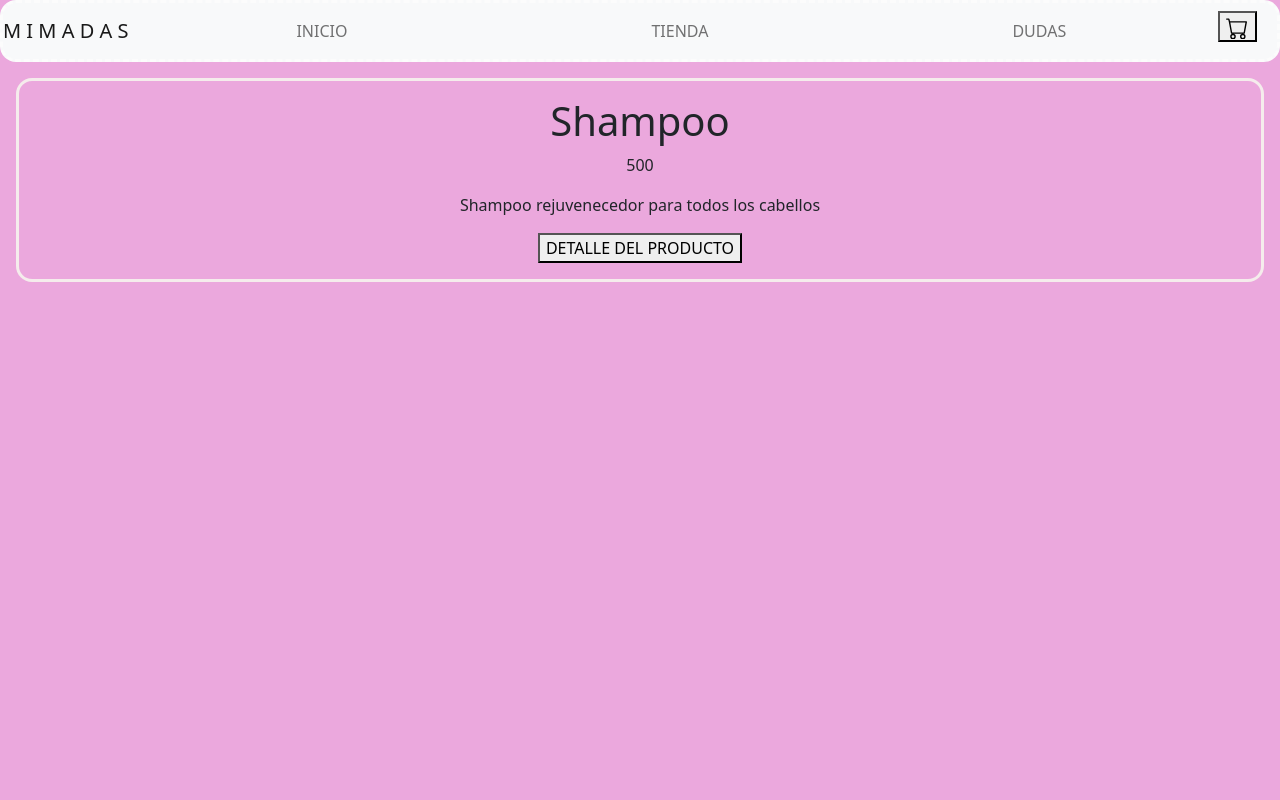
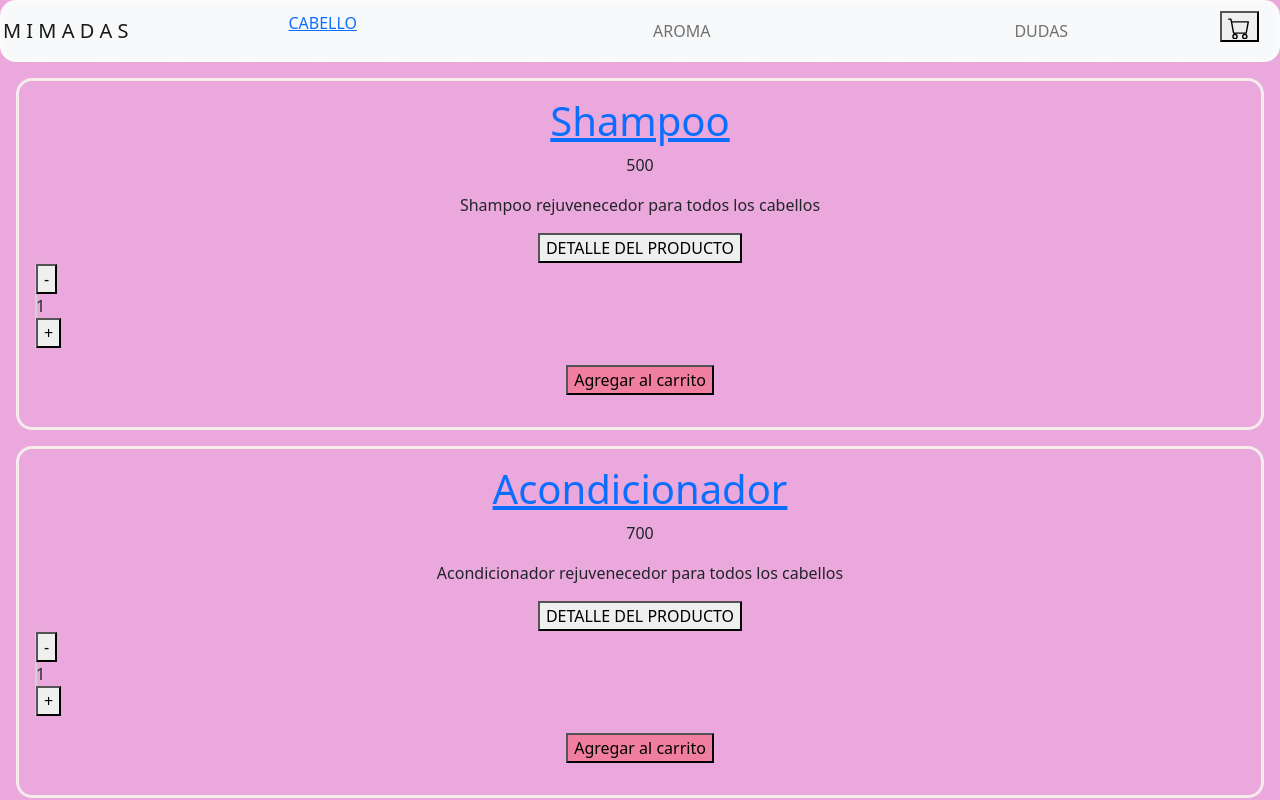
Before and after one commit to tomiaballay/coder-react-aballay, a React (Create React App) app: page / in a window 1280 px wide. Shown: the top 800 px of the page. Built offline with nearby package versions, Linux system fonts and the light colour scheme.

Commit message:
primer entrega

```diff
--- a/package.json
+++ b/package.json
@@ -10,6 +10,7 @@
     "bootstrap-icons": "^1.8.3",
     "react": "^18.2.0",
     "react-dom": "^18.2.0",
+    "react-router-dom": "^6.3.0",
     "react-scripts": "5.0.1",
     "web-vitals": "^2.1.4"
   },
--- a/src/App.css
+++ b/src/App.css
@@ -61,6 +61,7 @@ svg{
 .counter_item{
   margin: auto;
   padding: auto;
+
 }
 
 .counter_button{
@@ -82,3 +83,7 @@ svg{
   padding: 1rem
   ;
 }
+
+.subt{
+
+}
--- a/src/App.js
+++ b/src/App.js
@@ -1,19 +1,27 @@
 import './App.css';
 import 'bootstrap/dist/css/bootstrap.min.css';
 import NavBar from './components/NavBar';
-import ItemListContainer from "./container/ItemListContairner";
+import ItemListContainer from "./container/ItemListContainer";
 import CartWidget from "./components/CartWidget"
 import ItemCount from './components/ItemCount';
 import ItemDetailContainer from './container/ItemDetailContainer';
+import { BrowserRouter, Routes, Route } from 'react-router-dom';
 
 
 function  App () {
   return (
-    <>
+   <>
+     <BrowserRouter>
       <NavBar />
+      <Routes>
+        <Route path="/" element={<ItemListContainer />} />
+        <Route path="/categoria/:categoriaId" element={<ItemListContainer />}  />
+        <Route path="/detalle/:detalleId" element={<ItemDetailContainer />}  />
+      </Routes>
       {/*<ItemListContainer greating="Hola coder"/>*/}
-      <ItemDetailContainer />
-    </>
+      {/*<ItemDetailContainer /> */}
+    </BrowserRouter>
+   </>
   )
 }
 export default App;
--- a/src/components/Item.js
+++ b/src/components/Item.js
@@ -1,13 +1,22 @@
 import React from "react";
+import ItemCount from "./ItemCount";
+import { Link } from "react-router-dom";
 
+const onAdd = (param) => {alert ("La cantidad comprada es ${param}")};
 
 const Item = ({info}) => {
     return (
         <div className="caja">
+        <Link to={"/detalle/${info.id}"} >
         <h1>{info.nombre}</h1>
+        </Link>
         <p>{info.precio}</p>
         <p>{info.detalle}</p>
         <button>DETALLE DEL PRODUCTO</button>
+        <div className="subtr">
+        <ItemCount initial={1} stock={5} onAdd={onAdd}/>
+        </div>
+
         </div>
     )
 }
--- a/src/components/ItemCount.js
+++ b/src/components/ItemCount.js
@@ -1,4 +1,5 @@
 import React, { useState } from "react";
+
 
 const ItemCount = ({initial, stock, onAdd}) => {
 
--- a/src/components/NavBar.js
+++ b/src/components/NavBar.js
@@ -1,24 +1,25 @@
 
 import 'bootstrap/dist/css/bootstrap.min.css';
 import CartWidget from './CartWidget';
+import { NavLink } from "react-router-dom";
 
 function  NavBar () {
     return (
         <nav className="navbar navbar-expand-lg navbar-light bg-light App">
-        <a className = "navbar-brand" href="#">M I M A D A S</a>
+        <NavLink className = "navbar-brand" to="/">M I M A D A S</NavLink>
         <button className="navbar-toggler" type="button" data-toggle="collapse" data-target="#navbarNav" aria-controls="navbarNav" aria-expanded="false" aria-label="Toggle navigation">
           <span className="navbar-toggler-icon"></span>
         </button>
         <div className="collapse navbar-collapse" id="navbarNav">
           <ul className="navbar-nav">
             <li className="nav-item active">
-              <a className="nav-link" href="#"> INICIO <span class="sr-only"></span></a>
+              <NavLink className="nav_link"  to="/categoria/cabello"> CABELLO <span class="sr-only"></span></NavLink>
             </li>
             <li className="nav-item">
-              <a className="nav-link" href="#">TIENDA</a>
+              <NavLink className="nav-link" to="/categoria/aroma"> AROMA </NavLink>
             </li>
             <li className="nav-item">
-              <a className="nav-link" href="#">DUDAS</a>
+              <NavLink className="nav-link" to="/item">DUDAS</NavLink>
             </li>
             <li>
               <CartWidget />
--- a/src/container/ItemDetailContainer.js
+++ b/src/container/ItemDetailContainer.js
@@ -1,22 +1,31 @@
 import React, {useEffect, useState} from "react";
 import ItemDetail from "../components/ItemDetail";
+import { useParams } from "react-router-dom";
 
 
-const film =
-    {"nombre": "Shampoo", "precio": 500, "id": 1, "detalle": "Shampoo rejuvenecedor para todos los cabellos"};
+
+const productos = [
+    {id:1, nombre: "Shampoo", precio: 500, detalle: "Shampoo rejuvenecedor para todos los cabellos", category: "cabello", Image: "https://images.app.goo.gl/qiccg57RnPng3rnYA"},
+    {id:2, nombre: "Acondicionador", precio: 700, detalle: "Acondicionador rejuvenecedor para todos los cabellos", category: "cabello"},
+    {id:3, nombre: "Crema", precio: 800, detalle: "Crema rejuvenecedora para todas las pieles", category: "cabello"},
+    {id:4, nombre: "Desodorante", precio: 600 ,detalle: "Desodorante antitraspirante, invisble", category: "aroma"},
+    {id:5, nombre: "Perfume", precio: 1500, detalle: "Perfume de alta calidad", category: "aroma"},
+  ];
 
 export const ItemDetailContainer = () => {
     const [data, setData] = useState({});
 
+    const { detalleId } = useParams();
+
     useEffect(() => {
         const getData = new Promise(resolve => {
             setTimeout(() => {
-                resolve (film);
+                resolve (productos);
             }, 3000);
         });
 
-        getData.then(res => setData(res));
-    }, []);
+        getData.then(res => setData(res.find(productos => productos.id === parseInt(detalleId))));
+    }, [ detalleId ])
 
 
     return (
--- /dev/null
+++ b/src/container/ItemListContainer.js
@@ -0,0 +1,47 @@
+import React, { useEffect, useState } from "react";
+import ItemCount from "../components/ItemCount";
+import ItemList from "../components/ItemList";
+import { useParams } from "react-router-dom"
+
+
+ const productos = [
+    {id:1, nombre: "Shampoo", precio: 500, detalle: "Shampoo rejuvenecedor para todos los cabellos", category: "cabello", Image: "https://images.app.goo.gl/qiccg57RnPng3rnYA"},
+    {id:2, nombre: "Acondicionador", precio: 700, detalle: "Acondicionador rejuvenecedor para todos los cabellos", category: "cabello"},
+    {id:3, nombre: "Crema", precio: 800, detalle: "Crema rejuvenecedora para todas las pieles", category: "cabello"},
+    {id:4, nombre: "Desodorante", precio: 600 ,detalle: "Desodorante antitraspirante, invisble", category: "aroma"},
+    {id:5, nombre: "Perfume", precio: 1500, detalle: "Perfume de alta calidad", category: "aroma"},
+  ];
+
+export const ItemListContainer = () => {
+
+
+const [data, setData] = useState ([]);
+
+const { categoriaId } = useParams();
+
+useEffect (() => {
+    const getData = new Promise (resolve => {
+        setTimeout(() => {
+            resolve(productos);
+        }, 3000);
+    });
+if (categoriaId) {
+    getData.then (res => setData (res.filter (productos => productos.category === categoriaId)));
+} else {
+getData.then(res => setData(res));
+}
+
+
+},[categoriaId])
+
+
+    return (
+        <>
+
+        <ItemList data={data}/>
+        </>
+    )
+};
+
+
+export default ItemListContainer;
--- a/src/container/ItemListContairner.js
+++ /dev/null
@@ -1,43 +0,0 @@
-import React, { useEffect, useState } from "react";
-import ItemCount from "../components/ItemCount";
-import ItemList from "../components/ItemList";
-
-
- const productos = [
-    {"nombre": "Shampoo", "precio": 500, "id": 1, "detalle": "Shampoo rejuvenecedor para todos los cabellos"},
-    {"nombre": "Acondicionador", "precio": 700, "id":2, "detalle": "Acondicionador rejuvenecedor para todos los cabellos"},
-    {"nombre": "Crema", "precio": 800, "id": 3,"detalle": "Crema rejuvenecedora para todas las pieles"},
-    {"nombre": "Desodorante", "precio": 600, "id": 4 ,"detalle": "Desodorante antitraspirante, invisble"},
-    {"nombre": "Perfume", "precio": 1500, "id": 5,"detalle": "Perfume de alta calidad"},
-    {"nombre": "Esmalte", "precio": 650, "id": 6,"detalle": "Uñas resaltantes"}
-  ];
-
-export const ItemListContainer = ({greating}) => {
-
-    const onAdd = (param) => {alert ("La cantidad comprada es ${param}")};
-
-
-const [data, setData] = useState ([]);
-
-useEffect (() => {
-    const getData = new Promise (resolve => {
-        setTimeout(() => {
-            resolve(productos);
-        }, 3000);
-    });
-getData.then(res => setData(res));
-
-},[])
-
-
-    return (
-        <>
-        <div>{greating}</div>
-        <ItemCount initial={1} stock={5} onAdd={onAdd}/>
-        <ItemList data={data}/>
-        </>
-    )
-};
-
-
-export default ItemListContainer;
```
Also changed, not shown: 1 other file (tests, documents, lock files or other folders).
